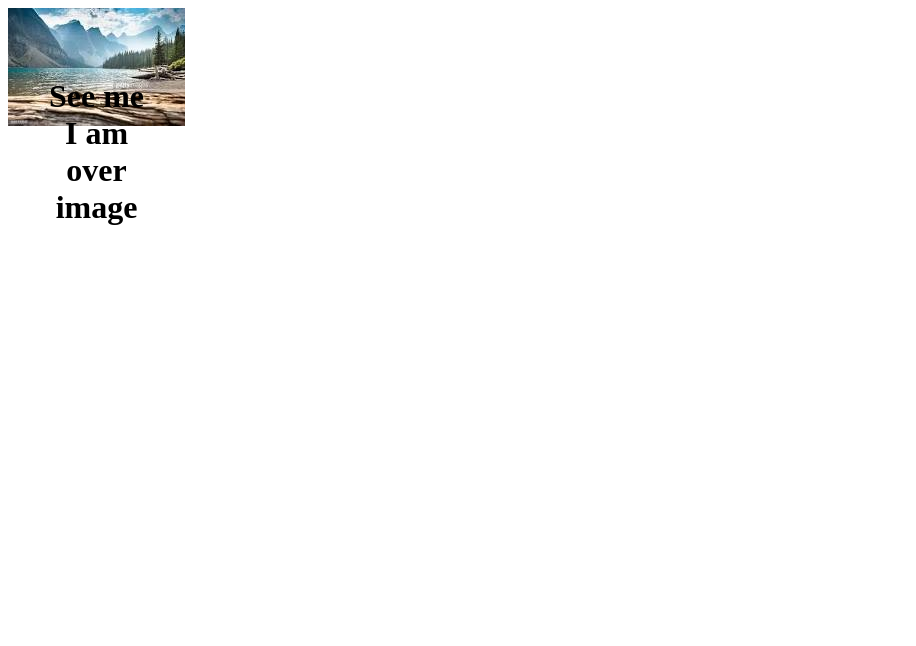
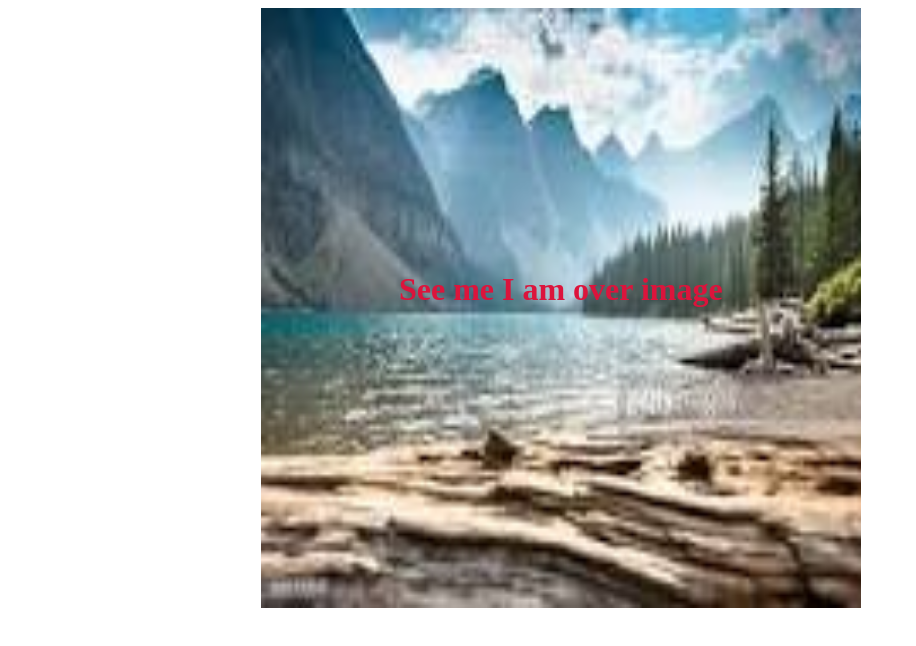
Before and after one commit to diajeta/textover-image, a plain HTML site: page index.html in a window 1280 px wide. Shown: the whole page, without its empty margins (0-916 px from the left). Drawn offline with Linux system fonts and the light colour scheme.

Commit message:
My second commit

```diff
--- a/index.html
+++ b/index.html
@@ -7,6 +7,7 @@
     .box{
         position: relative;
         display: inline-block; /* Make the width of box same as image */
+        margin-left: 20%;
     }
     .box .text{
         position: absolute;
@@ -17,12 +18,17 @@
         top: 40%; /* Adjust this value to move the positioned div up and down */
         text-align: center;
         width: 60%; /* Set the width of the positioned div */
+        color: crimson;
+    }
+    #img{
+        width: 600px;
+        height: 600px;
     }
 </style>
 </head>
 <body>
     <div class="box">
-        <img src="img/nat3.jpg" alt="Flying Kites">
+        <img src="img/nat3.jpg" id="img">
         <div class="text">
             <h1>See me I am over image</h1>
         </div>
```
